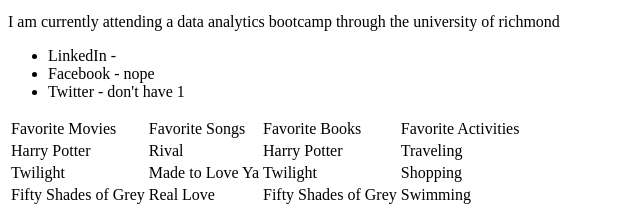
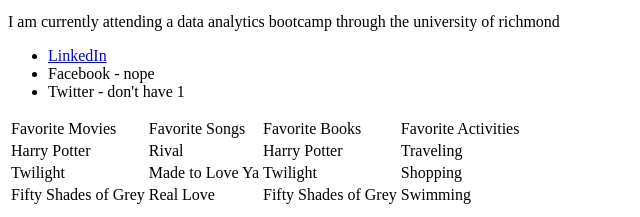
Before and after one commit to jlwhitaker/jlwhitaker.github.io, a plain HTML site: page index.html in a window 1280 px wide. Shown: the part 281-498 px from the top of the page, 0-640 px from the left. Drawn offline with Linux system fonts and the light colour scheme.

Commit message:
Update index.html

```diff
--- a/index.html
+++ b/index.html
@@ -22,7 +22,7 @@
     </div>
 
    <ul>
-       <li>LinkedIn - <a href ="https://www.linkedin.com/in/jessica-whitaker/"></a></li>
+       <li><a href ="https://www.linkedin.com/in/jessica-whitaker/">LinkedIn</a></li>
        <li>Facebook - nope</li>
        <li>Twitter - don't have 1</li>
 
```
